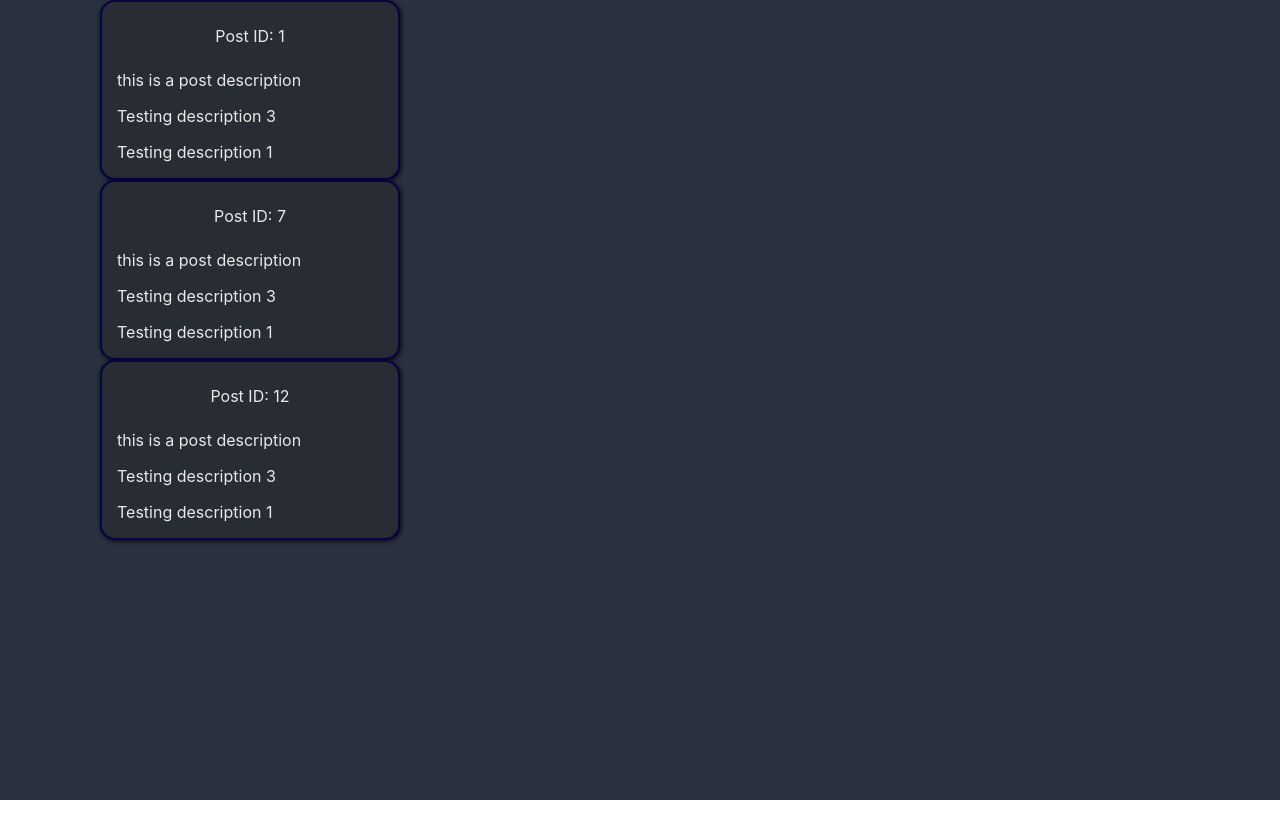
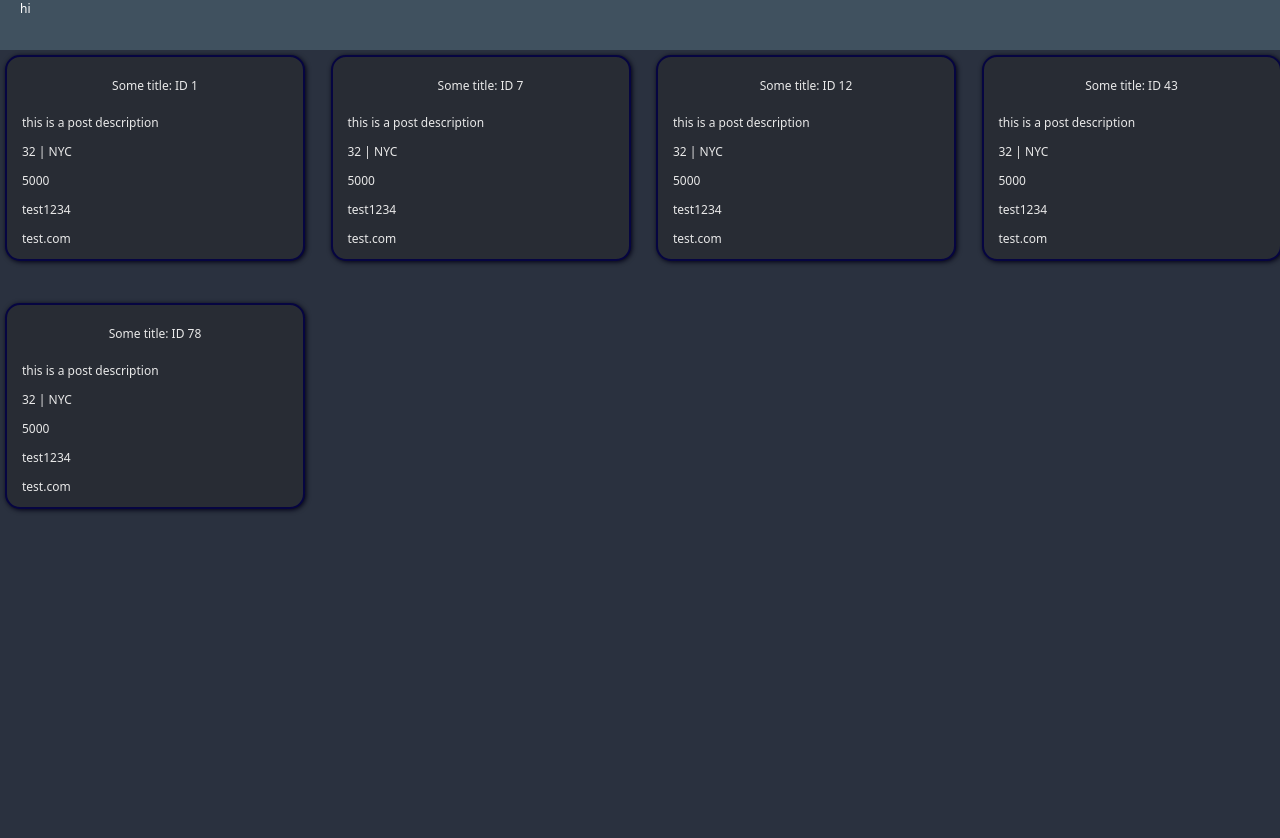
Before and after one commit to fishjaam/spotlight, a React (Create React App) app: page / in a window 1280 px wide. Shown: the top 838 px of the page. Before the commit the page ends 800 px from the top, so only its background shows below. Built offline with nearby package versions, Linux system fonts and the light colour scheme.

Commit message:
Formatting

```diff
--- a/src/App.js
+++ b/src/App.js
@@ -2,7 +2,7 @@ import React from 'react';
 
 import './App.css';
 import Layout from './components/Layout/layout';
-import SummaryBox from './components/SummaryBox/SummaryBox';
+import SummaryBox from './components/SummaryItem/SummaryItem';
 import Posts from './components/Posts/Posts';
 
 function App() {
--- /dev/null
+++ b/src/components/Header/Header.js
@@ -0,0 +1,12 @@
+import React from 'react';
+import styles from './Header.module.css'
+
+const header = props => (
+    <header className={styles.Header}>
+        <nav>
+            hi
+        </nav>
+    </header>
+)
+
+export default header;
--- /dev/null
+++ b/src/components/Header/Header.module.css
@@ -0,0 +1,18 @@
+.Header {
+    height: 50px;
+    width: 100%;
+    position: fixed;
+    top: 0;
+    left: 0;
+    background-color: #40515f;
+    display: flex;
+    justify-content: space-between;
+    align-items: center;
+    padding: 0 20px;
+    box-sizing: border-box;
+    z-index: 90;
+}
+
+.Header nav {
+    height: 100%;
+}
--- a/src/components/Layout/layout.js
+++ b/src/components/Layout/layout.js
@@ -1,4 +1,6 @@
 import React, {Component} from 'react';
+import Header from '../Header/Header';
+import styles from './layout.module.css';
 
 class Layout extends Component {
 
@@ -6,7 +8,10 @@ class Layout extends Component {
     render () {
         return (
             <div>
-                {this.props.children}
+                <Header />
+                <main className={styles.content}>
+                    {this.props.children}
+                </main>
             </div>
         )
     }
--- /dev/null
+++ b/src/components/Layout/layout.module.css
@@ -0,0 +1,3 @@
+.content {
+    margin-top: 50px;
+}
--- a/src/components/Posts/Posts.js
+++ b/src/components/Posts/Posts.js
@@ -1,16 +1,17 @@
 import React, {Component} from 'react';
-import SummaryItem from '../SummaryBox/SummaryBox';
+import SummaryItem from '../SummaryItem/SummaryItem';
+import styles from './Posts.module.css'
 
 class Posts extends Component {
     state = {
-        postId: [1, 7, 12]
+        postId: [1, 7, 12, 43, 78]
     }
 
 
     render () {
 
         return (
-            <div>
+            <div className={styles.grid}>
                 {this.state.postId.map(postId => {
                     return <SummaryItem postId={postId}></SummaryItem>
                 })}
--- /dev/null
+++ b/src/components/Posts/Posts.module.css
@@ -0,0 +1,18 @@
+.grid {
+    background-color: #2a313f;
+    display: grid;
+    grid-template-columns: repeat(auto-fill, minmax(285px, 1fr));
+    grid-gap: 2rem;
+    margin: 0px 5px;
+
+
+}
+
+  /* not used currently */
+  .grid .div {
+    padding: 1.5rem;
+    border-radius: 1rem;
+  }
+  body {
+    font: 12px system-ui;
+  }
--- a/src/components/SummaryBox/SummaryBox.js
+++ /dev/null
@@ -1,24 +0,0 @@
-import React, {useState} from 'react';
-import styles from './SummaryBox.module.css'
-
-const SummaryItem = props => {
-    const [title, setTitle] = useState('Some title');
-    const [description, setDescription] = useState('this is a post description');
-    // const [age, setAge] = useState(32);
-    // const [location, setLocation] = useState('NYC');
-    // const [amount, setAmount] = useState(5000);
-    // const [username, setUsername] = useState('test1234');
-    // const [test, setTest] = useState('test.com');
-
-    return (
-        <div className={styles.SummaryBox}>
-            <p className={styles.Title}>Post ID: {props.postId}</p>
-
-            <p className={styles.Detail}>{description}</p>
-            <p className={styles.Detail}>Testing description 3</p>
-            <p className={styles.Detail}>Testing description 1</p>
-        </div>
-    )
-}
-
-export default SummaryItem;
--- /dev/null
+++ b/src/components/SummaryItem/SummaryItem.js
@@ -0,0 +1,26 @@
+import React, {useState} from 'react';
+import styles from './SummaryItem.module.css'
+
+const SummaryItem = props => {
+    const [title, setTitle] = useState('Some title');
+    const [description, setDescription] = useState('this is a post description');
+    const [age, setAge] = useState(32);
+    const [location, setLocation] = useState('NYC');
+    const [amount, setAmount] = useState(5000);
+    const [username, setUsername] = useState('test1234');
+    const [testLink, setTest] = useState('test.com');
+
+    return (
+        <div className={styles.SummaryBox}>
+            <p className={styles.Title}>{title}: ID {props.postId}</p>
+
+            <p className={styles.Detail}>{description}</p>
+            <p className={styles.Detail}>{age}  |  {location}</p>
+            <p className={styles.Detail}>{amount}</p>
+            <p className={styles.Detail}>{username}</p>
+            <p className={styles.Detail}>{testLink}</p>
+        </div>
+    )
+}
+
+export default SummaryItem;
--- a/src/components/SummaryBox/SummaryBox.module.css
+++ b/src/components/SummaryItem/SummaryItem.module.css
@@ -8,12 +8,12 @@
     top: 10%;
     box-sizing: border-box;
     border-radius: 15px;
+    margin: 5px 0px;
     transition: all 0.3s ease-out;
 }
 
 @media (min-width: 400px) {
     .SummaryBox {
-        margin: 0px 100px;
         width: 300px;
         left: calc(50% - 250px);
     }
```
Also changed, not shown: src/App.css (+4 -3 lines).
